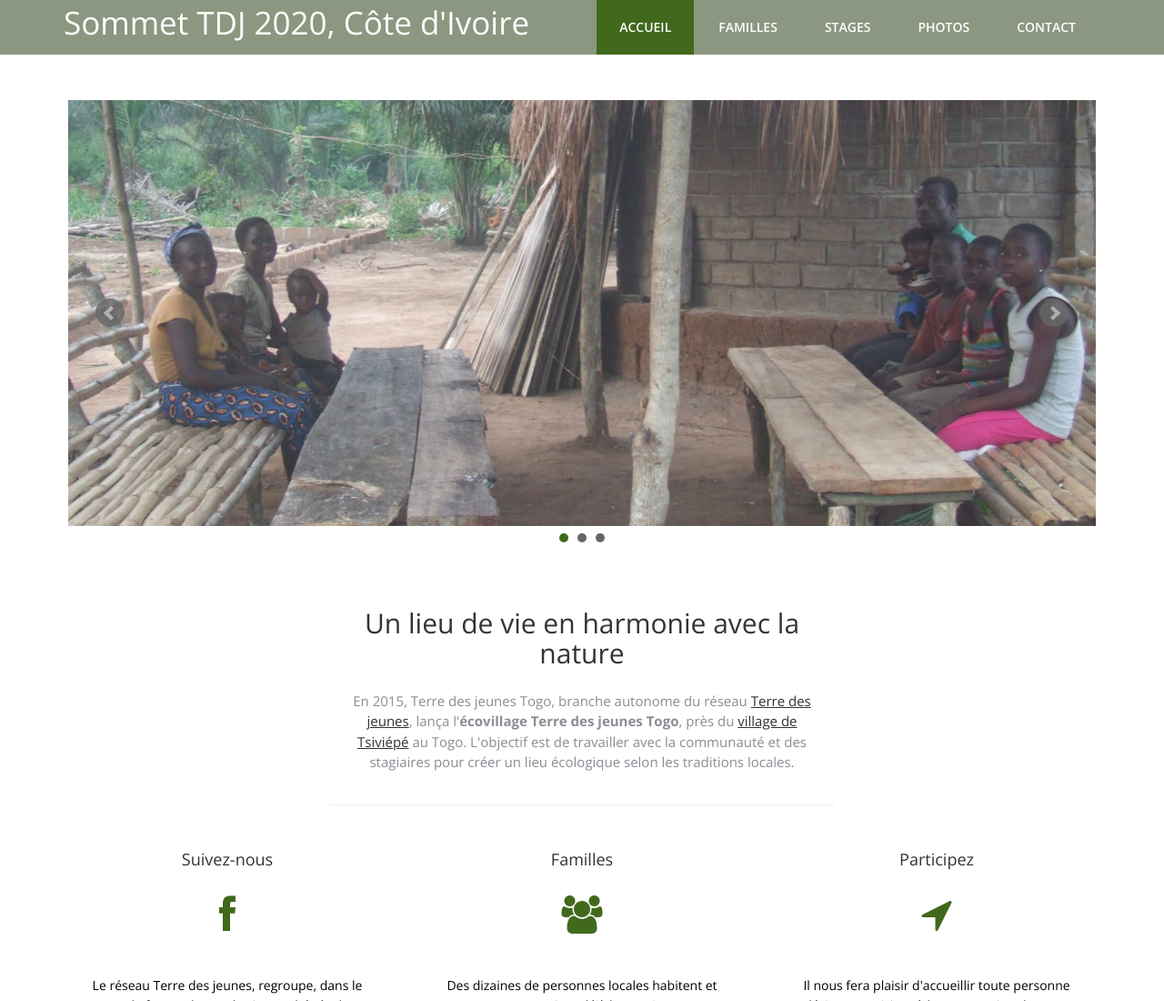
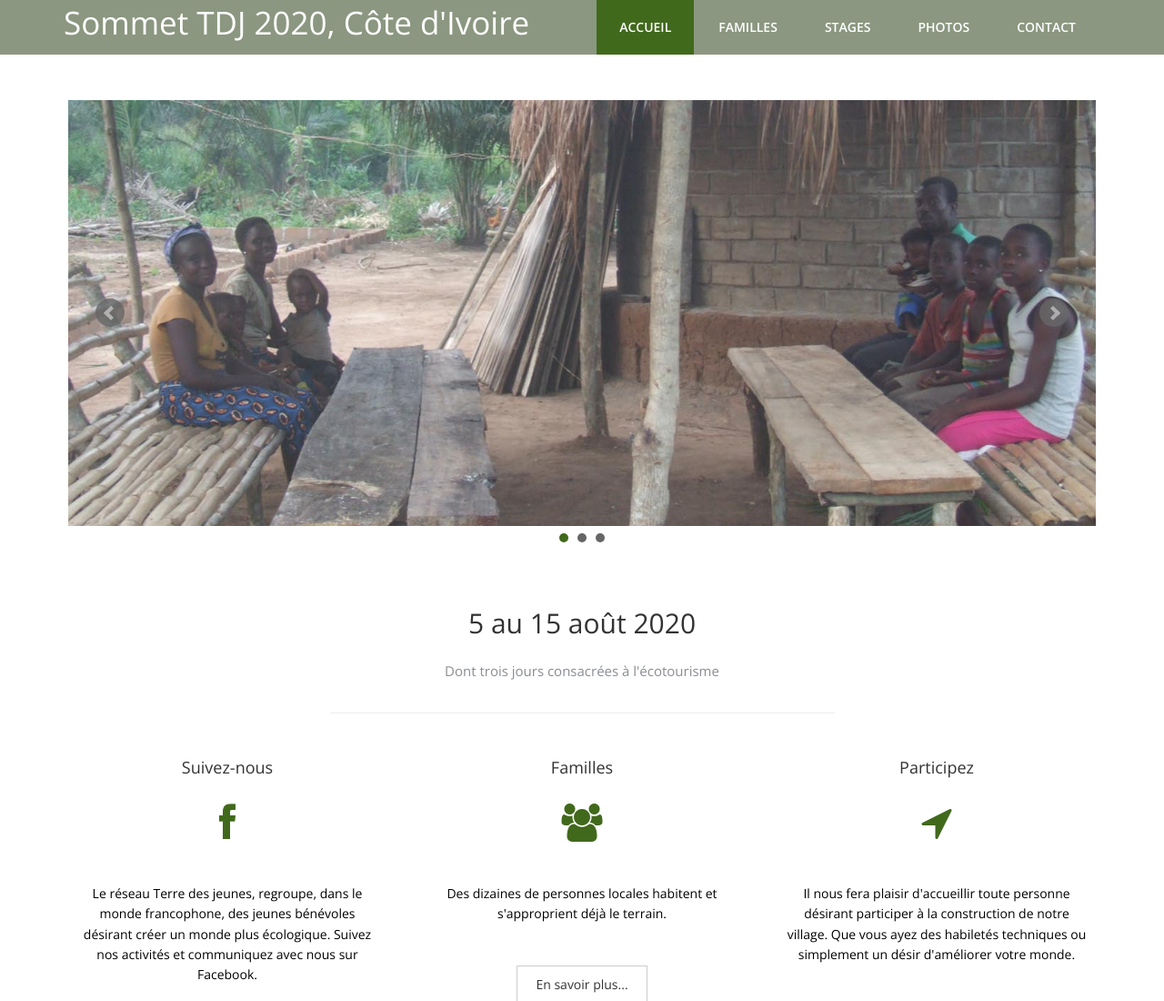
Before and after one commit to alberto56/sommet2020, a plain HTML site: page index.html in a window 1280 px wide. Shown: the top 1100 px of the page at 91% size. Drawn offline with nearby package versions, Linux system fonts and the light colour scheme.

Commit message:
Update index.html

```diff
--- a/index.html
+++ b/index.html
@@ -69,8 +69,8 @@
 		<div class="row">
 			<div class="col-md-6 col-md-offset-3">
 				<div class="text-center">
-					<h2>Un lieu de vie en harmonie avec la nature</h2>
-					<p>En 2015, Terre des jeunes Togo, branche autonome du réseau <a href="http://terredesjeunes.org">Terre des jeunes</a>, lança l'<strong>écovillage Terre des jeunes Togo</strong>, près du <a href="https://goo.gl/maps/kAiDjURwpnK2">village de Tsiviépé</a> au Togo. L'objectif est de travailler avec la communauté et des stagiaires pour créer un lieu écologique selon les traditions locales.</p>
+					<h2>5 au 15 août 2020</h2>
+					<p>Dont trois jours consacrées à l'écotourisme</p>
 				</div>
 				<hr>
 			</div>
```
